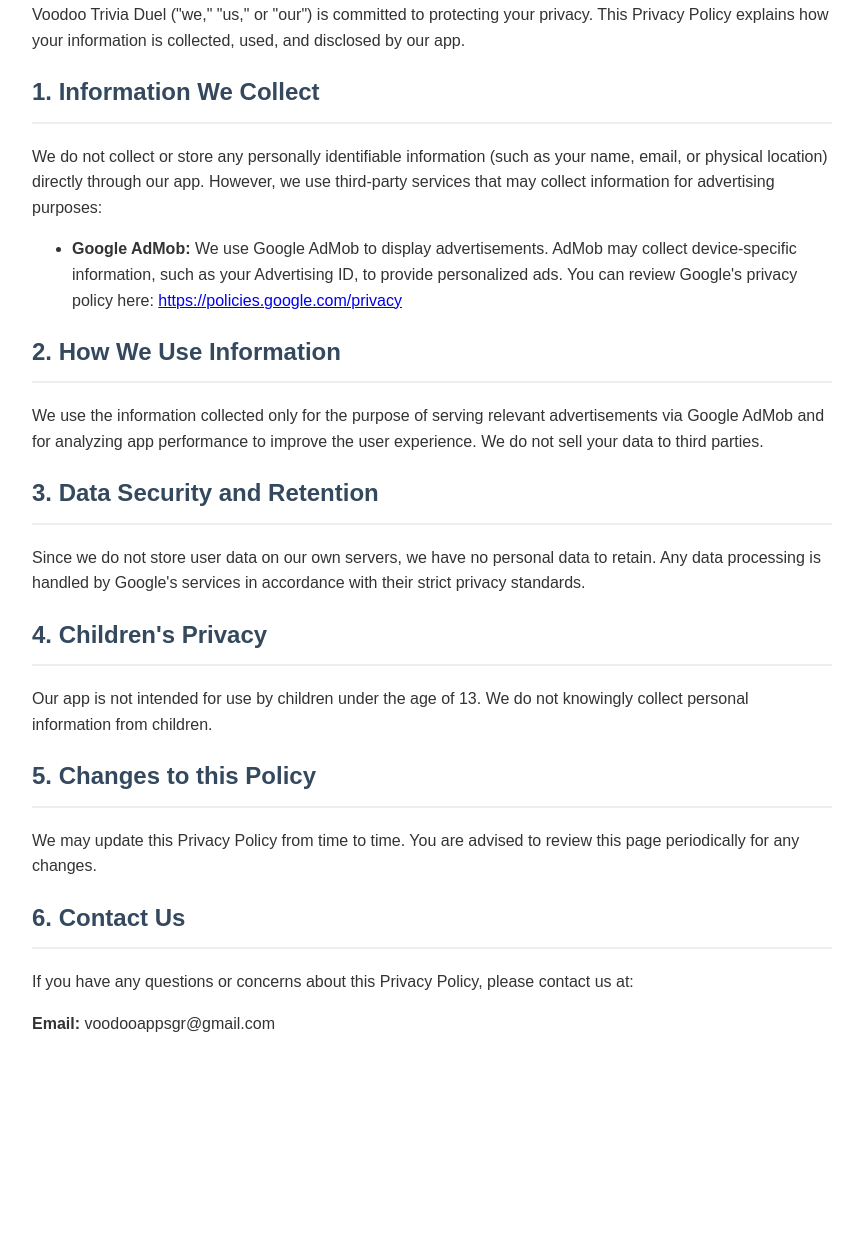
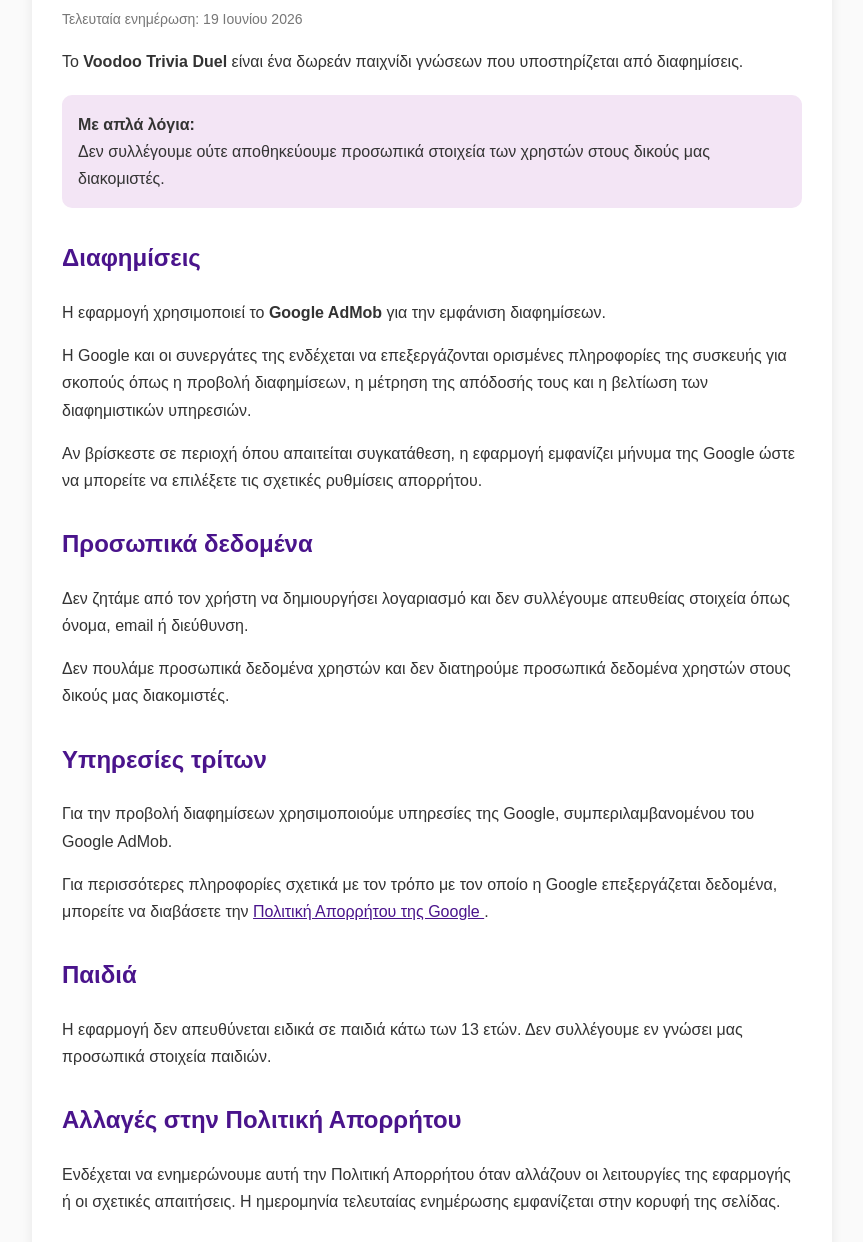
Before and after one commit to vagelisdermos/trivia, a plain HTML site: page docs/index.html in a window 1280 px wide. Shown: the part 152-1394 px from the top of the page, without its empty margins (208-1071 px from the left). Before the commit the page ends 1228 px from the top, so only its background shows below. Drawn offline with Linux system fonts and the light colour scheme.

Commit message:
Update index.html

```diff
--- a/docs/index.html
+++ b/docs/index.html
@@ -1,41 +1,155 @@
 <!DOCTYPE html>
-<html lang="en">
+<html lang="el">
 <head>
     <meta charset="UTF-8">
     <meta name="viewport" content="width=device-width, initial-scale=1.0">
-    <title>Privacy Policy - Voodoo Trivia Duel</title>
+
+    <title>Πολιτική Απορρήτου - Voodoo Trivia Duel</title>
+
     <style>
-        body { font-family: sans-serif; line-height: 1.6; max-width: 800px; margin: 40px auto; padding: 0 20px; color: #333; }
-        h1 { color: #2c3e50; }
-        h2 { color: #34495e; border-bottom: 2px solid #eee; padding-bottom: 10px; }
+        body {
+            font-family: Arial, sans-serif;
+            line-height: 1.7;
+            max-width: 800px;
+            margin: 40px auto;
+            padding: 0 20px;
+            color: #333;
+            background: #fafafa;
+        }
+
+        .container {
+            background: white;
+            padding: 30px;
+            border-radius: 16px;
+            box-shadow: 0 2px 12px rgba(0,0,0,0.08);
+        }
+
+        h1 {
+            color: #4A148C;
+            margin-bottom: 8px;
+        }
+
+        h2 {
+            color: #4A148C;
+            margin-top: 30px;
+        }
+
+        .updated {
+            color: #777;
+            font-size: 14px;
+        }
+
+        .highlight {
+            background: #F3E5F5;
+            padding: 16px;
+            border-radius: 10px;
+            margin: 20px 0;
+        }
+
+        a {
+            color: #4A148C;
+        }
     </style>
 </head>
+
 <body>
-    <h1>Privacy Policy</h1>
-    <p><strong>Last updated: June 19, 2026</strong></p>
 
-    <p>Voodoo Trivia Duel ("we," "us," or "our") is committed to protecting your privacy. This Privacy Policy explains how your information is collected, used, and disclosed by our app.</p>
+<div class="container">
 
-    <h2>1. Information We Collect</h2>
-    <p>We do not collect or store any personally identifiable information (such as your name, email, or physical location) directly through our app. However, we use third-party services that may collect information for advertising purposes:</p>
-    <ul>
-        <li><strong>Google AdMob:</strong> We use Google AdMob to display advertisements. AdMob may collect device-specific information, such as your Advertising ID, to provide personalized ads. You can review Google's privacy policy here: <a href="https://policies.google.com/privacy">https://policies.google.com/privacy</a></li>
-    </ul>
+    <h1>Πολιτική Απορρήτου</h1>
 
-    <h2>2. How We Use Information</h2>
-    <p>We use the information collected only for the purpose of serving relevant advertisements via Google AdMob and for analyzing app performance to improve the user experience. We do not sell your data to third parties.</p>
+    <p class="updated">
+        Τελευταία ενημέρωση: 19 Ιουνίου 2026
+    </p>
 
-    <h2>3. Data Security and Retention</h2>
-    <p>Since we do not store user data on our own servers, we have no personal data to retain. Any data processing is handled by Google's services in accordance with their strict privacy standards.</p>
+    <p>
+        Το <strong>Voodoo Trivia Duel</strong> είναι ένα δωρεάν παιχνίδι
+        γνώσεων που υποστηρίζεται από διαφημίσεις.
+    </p>
 
-    <h2>4. Children's Privacy</h2>
-    <p>Our app is not intended for use by children under the age of 13. We do not knowingly collect personal information from children.</p>
+    <div class="highlight">
+        <strong>Με απλά λόγια:</strong><br>
+        Δεν συλλέγουμε ούτε αποθηκεύουμε προσωπικά στοιχεία των χρηστών
+        στους δικούς μας διακομιστές.
+    </div>
 
-    <h2>5. Changes to this Policy</h2>
-    <p>We may update this Privacy Policy from time to time. You are advised to review this page periodically for any changes.</p>
+    <h2>Διαφημίσεις</h2>
 
-    <h2>6. Contact Us</h2>
-    <p>If you have any questions or concerns about this Privacy Policy, please contact us at:</p>
-    <p><strong>Email:</strong> voodooappsgr@gmail.com</p>
+    <p>
+        Η εφαρμογή χρησιμοποιεί το <strong>Google AdMob</strong> για την
+        εμφάνιση διαφημίσεων.
+    </p>
+
+    <p>
+        Η Google και οι συνεργάτες της ενδέχεται να επεξεργάζονται
+        ορισμένες πληροφορίες της συσκευής για σκοπούς όπως η προβολή
+        διαφημίσεων, η μέτρηση της απόδοσής τους και η βελτίωση των
+        διαφημιστικών υπηρεσιών.
+    </p>
+
+    <p>
+        Αν βρίσκεστε σε περιοχή όπου απαιτείται συγκατάθεση, η εφαρμογή
+        εμφανίζει μήνυμα της Google ώστε να μπορείτε να επιλέξετε τις
+        σχετικές ρυθμίσεις απορρήτου.
+    </p>
+
+    <h2>Προσωπικά δεδομένα</h2>
+
+    <p>
+        Δεν ζητάμε από τον χρήστη να δημιουργήσει λογαριασμό και δεν
+        συλλέγουμε απευθείας στοιχεία όπως όνομα, email ή διεύθυνση.
+    </p>
+
+    <p>
+        Δεν πουλάμε προσωπικά δεδομένα χρηστών και δεν διατηρούμε
+        προσωπικά δεδομένα χρηστών στους δικούς μας διακομιστές.
+    </p>
+
+    <h2>Υπηρεσίες τρίτων</h2>
+
+    <p>
+        Για την προβολή διαφημίσεων χρησιμοποιούμε υπηρεσίες της Google,
+        συμπεριλαμβανομένου του Google AdMob.
+    </p>
+
+    <p>
+        Για περισσότερες πληροφορίες σχετικά με τον τρόπο με τον οποίο
+        η Google επεξεργάζεται δεδομένα, μπορείτε να διαβάσετε την
+        <a href="https://policies.google.com/privacy">
+            Πολιτική Απορρήτου της Google
+        </a>.
+    </p>
+
+    <h2>Παιδιά</h2>
+
+    <p>
+        Η εφαρμογή δεν απευθύνεται ειδικά σε παιδιά κάτω των 13 ετών.
+        Δεν συλλέγουμε εν γνώσει μας προσωπικά στοιχεία παιδιών.
+    </p>
+
+    <h2>Αλλαγές στην Πολιτική Απορρήτου</h2>
+
+    <p>
+        Ενδέχεται να ενημερώνουμε αυτή την Πολιτική Απορρήτου όταν
+        αλλάζουν οι λειτουργίες της εφαρμογής ή οι σχετικές απαιτήσεις.
+        Η ημερομηνία τελευταίας ενημέρωσης εμφανίζεται στην κορυφή
+        της σελίδας.
+    </p>
+
+    <h2>Επικοινωνία</h2>
+
+    <p>
+        Για οποιαδήποτε ερώτηση σχετικά με την εφαρμογή ή την
+        προστασία προσωπικών δεδομένων, μπορείτε να επικοινωνήσετε
+        μαζί μας:
+    </p>
+
+    <p>
+        <strong>Email:</strong>
+        voodooappsgr@gmail.com
+    </p>
+
+</div>
+
 </body>
 </html>
```
